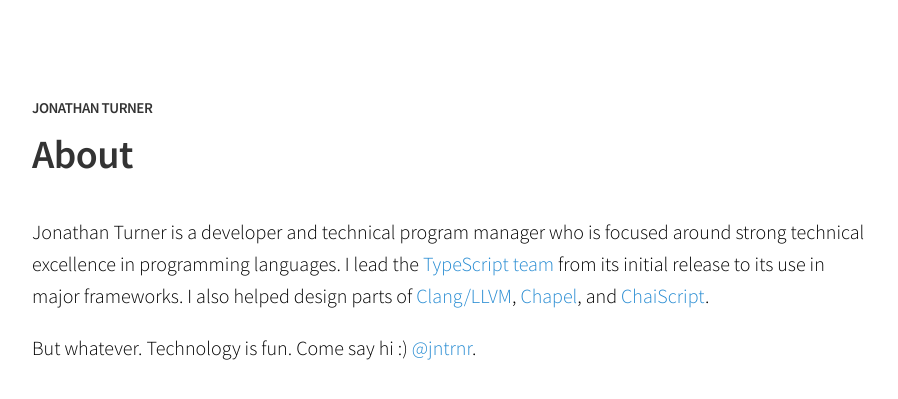
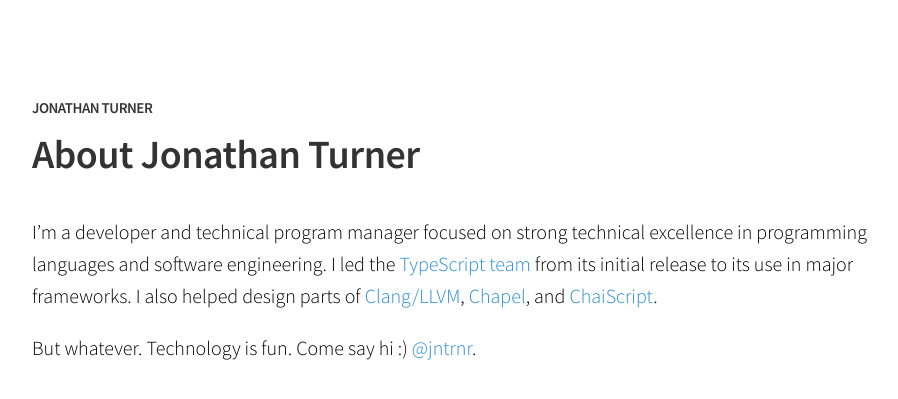
Before and after one commit to sophiajt/jntrnr.github.io, a Jekyll site: the page built from about.md, in a window 1280 px wide. Shown: the top 399 px of the page, without its empty margins (188-1086 px from the left). Built offline with Jekyll 4.4.1, drawn with Linux system fonts in a browser that asks for light colours; Markdown is read by kramdown in place of the engine named in the settings.

Commit message:
Update about.md

```diff
--- a/about.md
+++ b/about.md
@@ -1,8 +1,8 @@
 ---
-title: About
+title: About Jonathan Turner
 permalink: /about/
 ---
 
-Jonathan Turner is a developer and technical program manager who is focused around strong technical excellence in programming languages.  I lead the <a href="http://typescriptlang.org">TypeScript team</a> from its initial release to its use in major frameworks. I also helped design parts of <a href="http://clang.llvm.org">Clang/LLVM</a>, <a href="http://chapel.cray.com/">Chapel</a>, and <a href="http://chaiscript.com">ChaiScript</a>.
+I'm a developer and technical program manager focused on strong technical excellence in programming languages and software engineering.  I led the <a href="http://typescriptlang.org">TypeScript team</a> from its initial release to its use in major frameworks. I also helped design parts of <a href="http://clang.llvm.org">Clang/LLVM</a>, <a href="http://chapel.cray.com/">Chapel</a>, and <a href="http://chaiscript.com">ChaiScript</a>.
 
 But whatever.  Technology is fun.  Come say hi :)  [@jntrnr](https://twitter.com/jntrnr).
```
